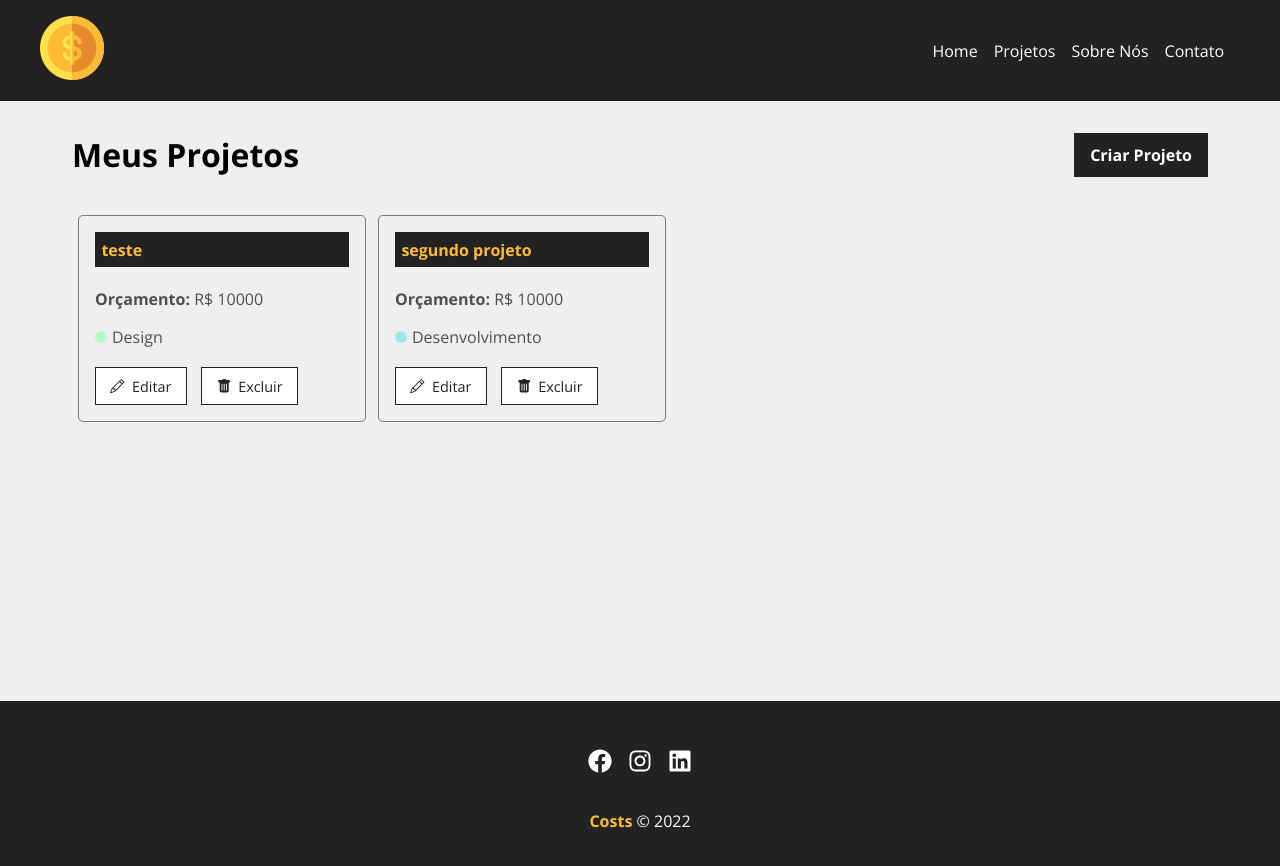
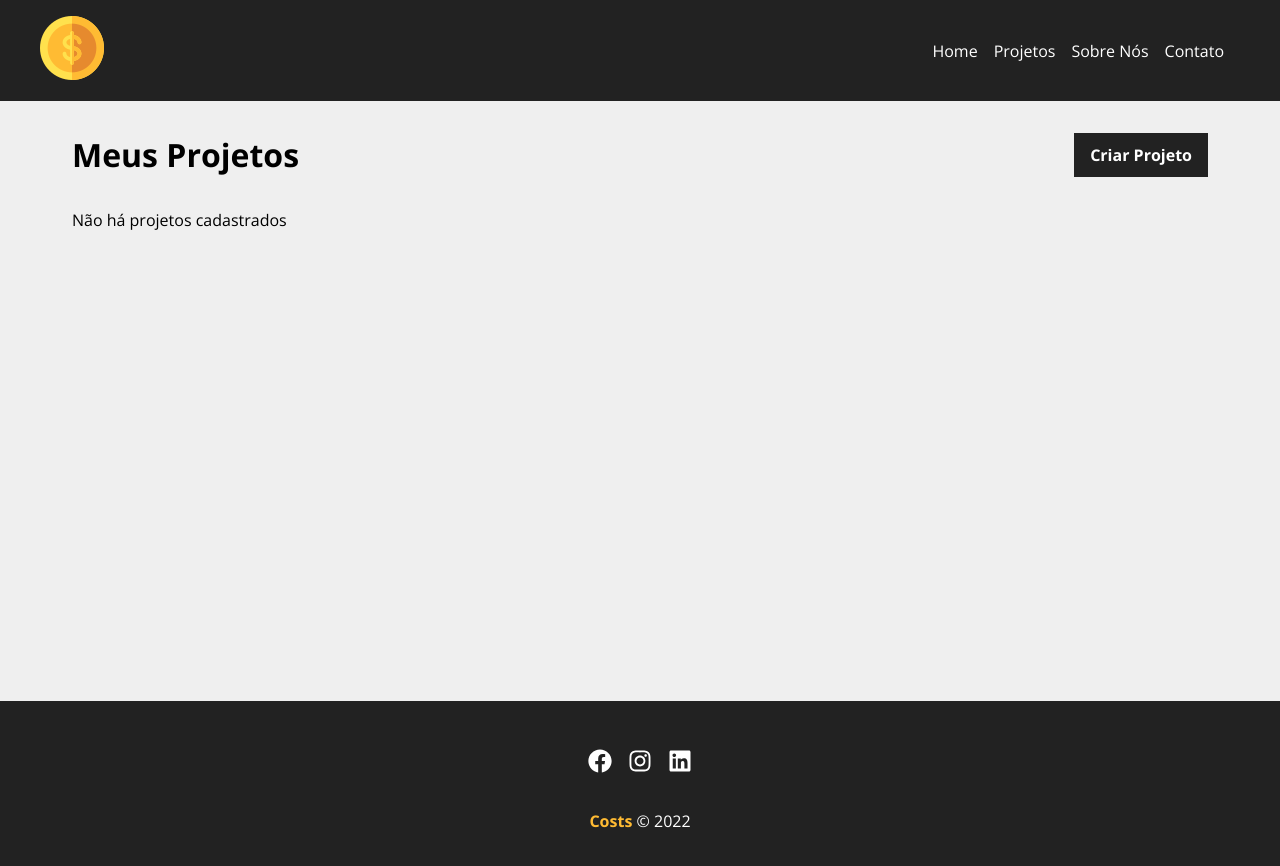
Before and after one commit to guipinheiro/costs-app, a React (Create React App) app: page /projects in a window 1280 px wide. Shown: the top 866 px of the page. Built offline with nearby package versions, Linux system fonts and the light colour scheme; data requests are answered from the project's data file; the HTML template or start-up script is replaced by a standard one.

Commit message:
Added remove function to remove from front and db.json the projects, also included success message after excluding a project

```diff
--- a/db.json
+++ b/db.json
@@ -1,28 +1,5 @@
 {
-  "projects": [
-    {
-      "projName": "teste",
-      "projBudget": "10000",
-      "projType": {
-        "id": "3",
-        "name": "Design"
-      },
-      "cost": 0,
-      "service": [],
-      "id": 1
-    },
-    {
-      "projName": "segundo projeto",
-      "projBudget": "10000",
-      "projType": {
-        "id": "2",
-        "name": "Desenvolvimento"
-      },
-      "cost": 0,
-      "service": [],
-      "id": 2
-    }
-  ],
+  "projects": [],
   "categories": [
     {
       "id": 1,
--- a/src/components/pages/Projects.js
+++ b/src/components/pages/Projects.js
@@ -10,9 +10,13 @@
 import ProjectCard from "../project/ProjectCard";
 
 function Projects() {
-	// State to save projects
+	// General states to handle projects, loader and message
 	const [projects, setProjects] = useState([]);
 	const [removeLoader, setRemoveLoader] = useState(false);
+	const [projectMessage, setProjectMessage] = useState("");
+
+	// Projects api location
+	const projectsApi = "http://localhost:5000/projects";
 
 	// Message from useLocation
 	const location = useLocation();
@@ -23,7 +27,7 @@
 
 	// useEffect to get data from db.json
 	useEffect(() => {
-		fetch("http://localhost:5000/projects", {
+		fetch(projectsApi, {
 			method: "GET",
 			headers: {
 				"Content-Type": "application/json",
@@ -39,6 +43,26 @@
 			});
 	}, []);
 
+	// Adding remove function on parent component of projectCard
+	function removeProject(id) {
+		fetch(`${projectsApi}/${id}`, {
+			// Back-end delete
+			method: "DELETE",
+			headers: {
+				"Content-Type": "application/json",
+			},
+		})
+			.then((res) => res.json())
+			.then((data) => {
+				// Front-end delete
+				setProjects(projects.filter((project) => project.id !== id));
+				setProjectMessage("Projeto removido com sucesso!");
+			})
+			.catch((err) => {
+				console.log(err);
+			});
+	}
+
 	return (
 		<main className={styles.projectContainer}>
 			<div className={styles.titleContainer}>
@@ -46,6 +70,7 @@
 				<LinkButton to="/newproject" text="Criar Projeto" />
 			</div>
 			{message && <Message type="success" msg={message} />}
+			{projectMessage && <Message type="success" msg={projectMessage} />}
 			<Container customClass="start">
 				{projects.length > 0 &&
 					projects.map((project) => (
@@ -55,6 +80,7 @@
 							name={project.projName}
 							budget={project.projBudget}
 							category={project.projType.name}
+							handleRemove={removeProject}
 						/>
 					))}
 				{!removeLoader && <Loading />}
--- a/src/components/project/ProjectCard.js
+++ b/src/components/project/ProjectCard.js
@@ -4,6 +4,11 @@
 import { Link } from "react-router-dom";
 
 function ProjectCard({ id, name, budget, category, handleRemove }) {
+	const remove = (e) => {
+		e.preventDefault();
+		handleRemove(id);
+	};
+
 	return (
 		<div className={styles.projectCard}>
 			<h4>{name}</h4>
@@ -17,7 +22,7 @@
 				<Link to="#">
 					<BsPencil /> Editar
 				</Link>
-				<button>
+				<button onClick={remove}>
 					<BsFillTrashFill /> Excluir
 				</button>
 			</div>
```
